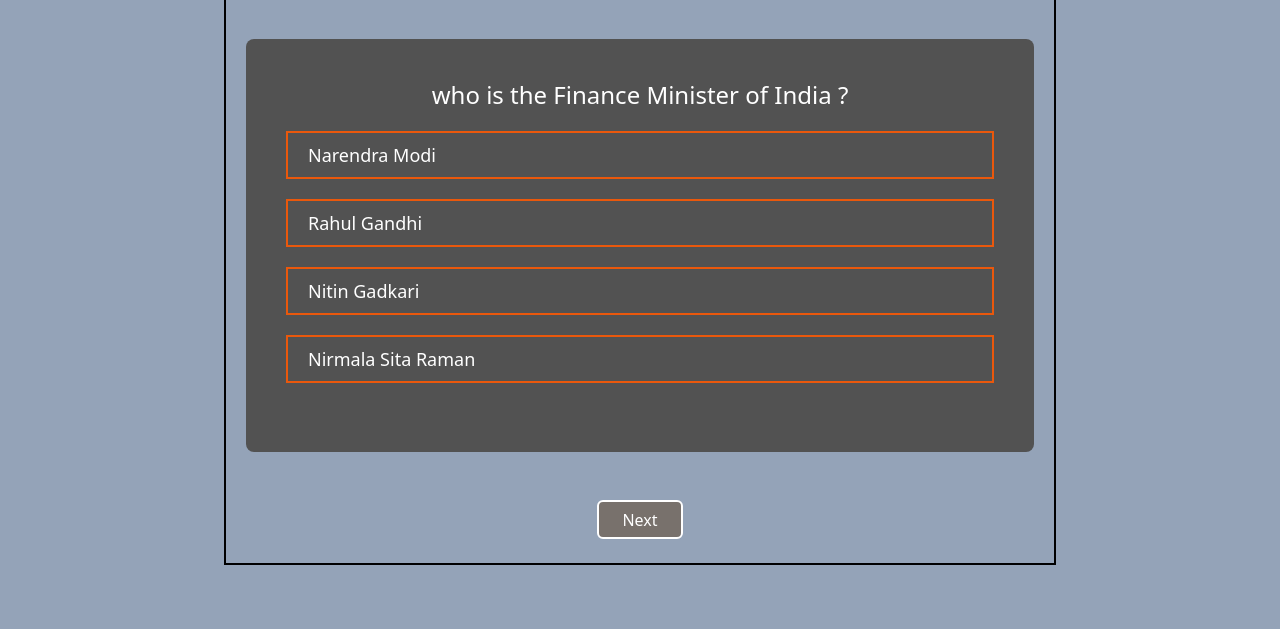
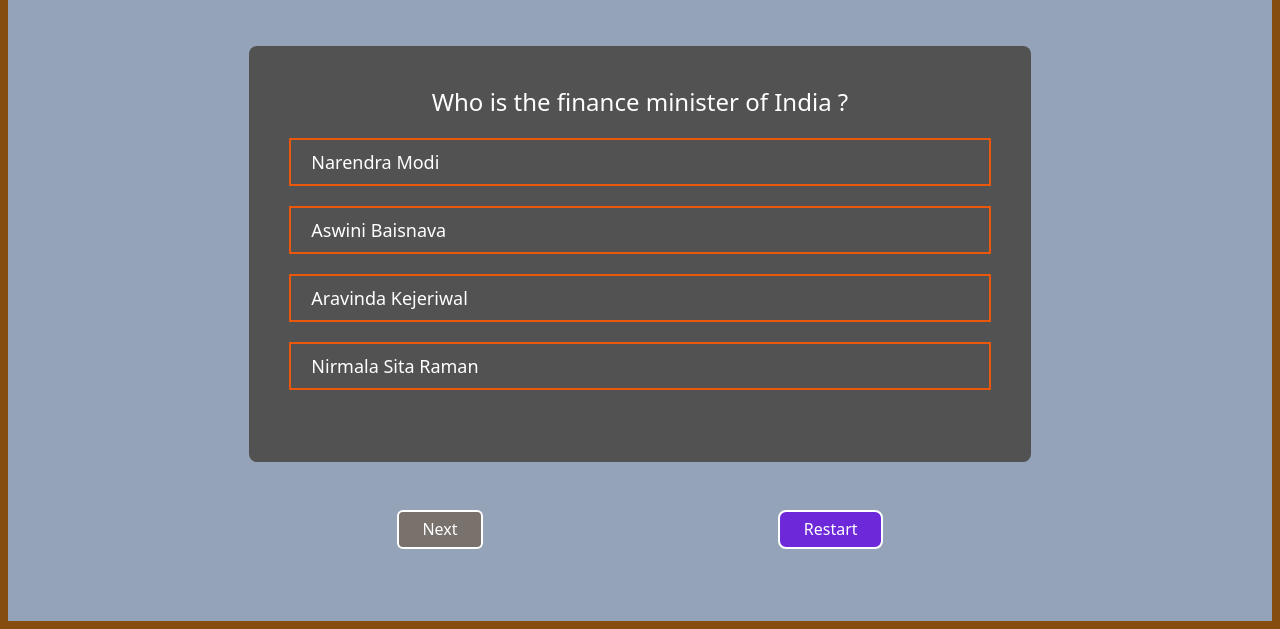
Before and after one commit to dsdebasis/quiz-app, a website: page index.html in a window 1280 px wide. Both pictures are taken after a click on the button "Next". Shown: the part 171-800 px from the top of the page. Drawn offline with Linux system fonts and the light colour scheme.

Commit message:
logics are added
quiz app is now ready

```diff
--- a/index.html
+++ b/index.html
@@ -6,9 +6,9 @@
     <title>Quiz app</title>
     <link rel="stylesheet" href="./dist/output.css" />
   </head>
-  <body class="lg:flex lg:justify-center lg:bg-slate-400 h-screen p-4 bg-slate-500 text-white">
+  <body class="lg:flex lg:justify-center lg:bg-slate-400 h-screen p-4 bg-slate-500 text-white border-yellow-800 border-8">
     <section
-      class="lg:h-[85vh] lg:w-4/6 lg:my-10 lg:p-5 h-screen py-5 border-black border-2 flex flex-col justify-around"
+      class="lg:h-[85vh] lg:w-4/6 lg:my-10 lg:p-5 h-[95vh] py-5  flex flex-col justify-around"
     >
       <div
         class="lg:h-[10vh] lg:border-2 lg:border-black lg:bg-slate-700 lg:px-10 lg:rounded-lg lg:text-white h-[10vh] bg-slate-800 flex flex-col p-1 "
@@ -23,20 +23,22 @@
         class="lg:h-[65%] lg:bg-neutral-600 lg:my-10 lg:rounded-lg lg:text-white lg:p-10 lg:flex lg:flex-col lg:gap-5 h-[65%]  px-2 py-3 flex flex-col gap-10 "
       >
         <div>
-          <h1 class="lg:text-center lg:text-2xl text-xl">who is the Finance  Minister of India ? </h1>
+          <h1 id="ques" class="lg:text-center lg:text-2xl text-xl">Who is the finance minister of India ?</h1>
         </div>
         <div id="parent" class="lg:flex lg:flex-col lg:gap-y-5 flex flex-col gap-y-14 text-lg">
-          <h4 class="lg:border-2 lg:border-orange-600 lg:px-5 lg:py-2 lg:text-lg     border-2 border-white py-3 px-1 hover:bg-slate-600"> Narendra Modi</h4>
-          <h4 class="lg:border-2 lg:border-orange-600 lg:px-5 lg:py-2    lg:text-lg border-2 border-white py-3 px-1 hover:bg-slate-600"> Rahul Gandhi</h4>
+          <h4 class="lg:border-2 lg:border-orange-600 lg:px-5 lg:py-2 lg:text-lg     border-2 border-white py-3 px-1 hover:bg-slate-600">Narendra Modi</h4>
+          <h4 class="lg:border-2 lg:border-orange-600 lg:px-5 lg:py-2    lg:text-lg border-2 border-white py-3 px-1 hover:bg-slate-600">Aswini Baisnava</h4>
           <h4 class="lg:border-2 lg:border-orange-600 lg:px-5 lg:py-2 lg:text-lg border-2 border-white py-3 px-1     hover:bg-slate-600">
-            Nitin Gadkari
+            Aravinda    Kejeriwal
           </h4>
           <h4 class="lg:border-2 lg:border-orange-600 lg:px-5 lg:py-2 lg:text-lg border-2 border-white py-3 px-1 hover:bg-slate-600">Nirmala Sita Raman</h4>
         </div>
       </div>
 
-      <div class="text-center bo ">
-        <button class="lg:px-[3%] lg:py-[0.7%] lg:border-white lg:bg-stone-500 lg:text-white  lg:border-2 lg:rounded-md lg:hover:bg-slate-500 border-2 border-green-600 px-10 py-1 hover:bg-neutral-500">Next</button>
+      <div class="text-center lg:flex lg:justify-around flex justify-between ">
+        <button id="start" class="lg:px-[3%] lg:py-[0.7%] lg:border-white lg:bg-stone-500 lg:text-white  lg:border-2 lg:rounded-md lg:hover:bg-slate-500 border-2 border-green-600 px-10 py-1 hover:bg-neutral-500 rounded-lg">Next</button>
+
+        <button id ="clr"  class="lg:bg-violet-700 lg:border-2 lg:border-white lg:rounded-lg lg:px-[3%] lg:py-[0.7%] bg-violet-900 border-2 border-white px-10 rounded-lg hover:bg-white hover:text-black  lg:hover:bg-white lg:text-white lg:hover:text-black ">Restart</button>
       </div>
     </section>
    <script src="./index.js"></script>
--- a/index.js
+++ b/index.js
@@ -1,12 +1,95 @@
-let question = document.getElementById('a');
-let score = document.getElementById('b');
-let btn = document.querySelector('button');
-const opn = document.querySelectorAll('h4');
-const parent = document.getElementById('parent');
-console.log(opn)
+let qSlno = document.getElementById("a");
+let score = document.getElementById("b");
+let btn = document.querySelector("#start");
+const opn = document.querySelectorAll("h4");
+const parent = document.querySelector("#parent");
 
-let answers = ['Nirmala Sita Raman','RBI','SEBI','IRDAI','Delhi','Gross Domestic Product','S.Jaysankar','Elon Musk','API','IP'  ]
+const clr = document.querySelector("#clr");
 
-parent.addEventListener('click',function abc(e){
+let ques = document.querySelector("#ques");
+console.log(parent[0]);
 
-})
+let num = 0;
+let answers = ["Nirmala Sita Raman", "RBI", "SEBI", "IRDAI", "Delhi", "Gross Domestic Product", "S.Jaysankar", "Elon Musk", "Active Pharamseutical Ingredients", "Internet Protocal"]
+
+let quesSlno = 0;
+function checkAns(e) {
+  let content = e.target.textContent;
+  let checkans = false;
+  function check(){
+    for(let a=0;a<10;a++){
+      if(content == answers[a]){
+        return checkans=true
+      }
+    }
+  }
+  check();
+  if (checkans) {
+    num += 1;
+    score.textContent = `Score: ${num}`;
+    console.log("answer is corerct");
+    alert('answer is correct')
+
+  }
+  else {
+    alert('answer is wrong')
+    console.log("answer is wrong")
+  }
+
+}
+
+
+let question = ["Who is the finance minister of India ?",
+  "Who is the regulator of all Indian Banks ?",
+  "who is the regulator of share market in India ?",
+  "Who  Regulates the  Insurance business market in India ?",
+  "Where is the PMO of Indian Government ?",
+  "GDP Stands for what ?",
+  "Who is the Foreign minister of India ?",
+  "Who is the Richhest Man In The World according to Forbes Magazine ?",
+  "What is the full form of API in context of Pharma ?",
+  "What is IP Stands for In the context of Internet?"
+];
+
+const ansOption =[ ["Narendra Modi", "Aswini Baisnava", "Aravinda    Kejeriwal", "Nirmala Sita Raman"],
+["SEBI", "FBI", "CBI", "RBI"], ["CID", "World Bank", "SEBI", "SBI"], ["ICMR", "NHRC", "LIC", "IRDAI"], ["New Delhi", "Gujrat", "India Gate", "Delhi"], ["Garments Of Public", "Goods Delivey Pipe", "God Doing it For Public", "Gross Domestic Product"], ["Nitin Gadkari", "S.Jaysankar", "Piyush Goyeal", "Ajit Doval"], ["Jeff Bejos", "Bill Gates", "Elon Musk", "George Bush"], ["Active Pharamseutical Ingredients", "Application Protecttion Internet", "Application Intterface Programming", "Active Property Inform"], ["Internet Probelms", "Invisible Probelm", "Internet Programm", "Internet Protocal"]
+]
+function updateQues() {
+  for (let i = 0; i < 10; i++) {
+    if (quesSlno == i) {
+      ques.textContent = question[i];
+      qSlno.textContent = (`Question ${quesSlno + 1}/10`);
+      updateOpn()
+    }
+  }
+
+  quesSlno += 1;
+  if (quesSlno == 11) {
+    alert("You have No Question left");
+    quesSlno = 0;
+  }
+}
+function updateOpn(){
+
+  for(let x=0;x<4;x++){
+    for (let i = 0; i <= quesSlno; i++) {
+      for (let j = 0; j <= x; j++) {
+        // console.log(ansOption[i][x])
+        opn[x].textContent = ansOption[i][x]
+
+      }
+    }
+  }
+}
+
+
+
+parent.addEventListener("click", checkAns);
+btn.addEventListener("click", updateQues,);
+function start(){
+  btn.removeEventListener('click',updateOpn);
+  parent.removeEventListener("click", checkAns);
+  console.log("event is clear now")
+}
+
+start.addEventListener('click',start);
```
Also changed, not shown: dist/output.css.
